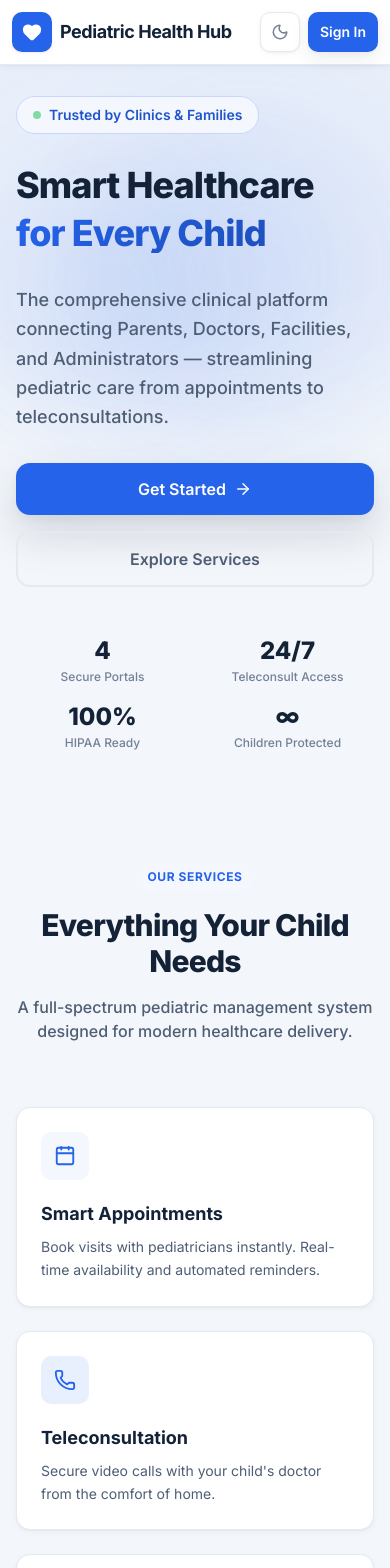
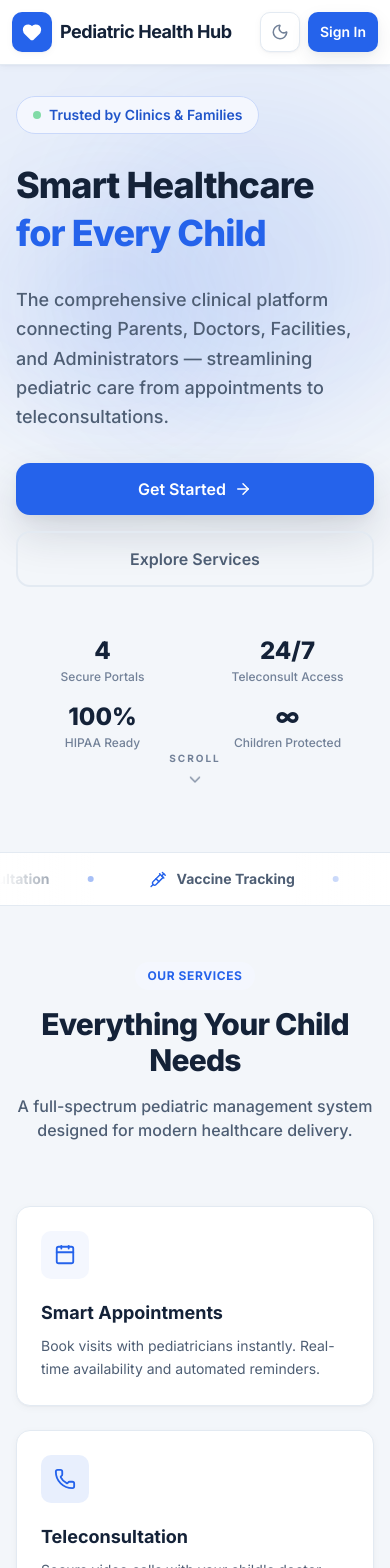
Before and after one commit to Sharmasheeno/pediatric-health-hub, a React (Vite) app in the folder frontend/: page / in a window 390 px wide. Shown: the top 1568 px of the page. Built offline with nearby package versions, Linux system fonts and the light colour scheme; no server answers.

Commit message:
Wow landing: hero motion video, scroll progress + marquee bars, scroll reveals, animated counters

```diff
--- a/frontend/src/App.jsx
+++ b/frontend/src/App.jsx
@@ -1,11 +1,12 @@
-import React, { useState } from 'react';
+import React, { useState, useEffect, useRef } from 'react';
 import { BrowserRouter, Routes, Route, Navigate } from 'react-router-dom';
 import { ProtectedRoute } from './components/ProtectedRoute';
 import { AuthLayout } from './layouts/AuthLayout';
 import { DashboardLayout } from './layouts/DashboardLayout';
 import { Login } from './pages/auth/Login';
 import { ForgotPassword } from './pages/auth/ForgotPassword';
-import { Sun, Moon, ArrowRight, Shield, Users, Stethoscope, Activity, Calendar, Syringe, Phone, Bot, BookOpen, ChevronRight } from 'lucide-react';
+import { Sun, Moon, ArrowRight, Shield, Users, Stethoscope, Activity, Calendar, Syringe, Phone, Bot, BookOpen, ChevronRight, ChevronDown } from 'lucide-react';
+import { Reveal } from './components/landing/Reveal';
 import useThemeStore from './store/themeStore';
 import { BrandLogo } from './components/BrandLogo';
 import { useBranding } from './contexts/useBranding';
@@ -47,10 +48,75 @@ const AppointmentRouter = () => {
 /* ============================================================
    PUBLIC LANDING PAGE
    ============================================================ */
+// Counts the leading number of a stat (e.g. "100%") up from zero the first
+// time it scrolls into view; non-numeric values render unchanged.
+const AnimatedNumber = ({ value }) => {
+  const ref = useRef(null);
+  const [display, setDisplay] = useState(value);
+
+  useEffect(() => {
+    const match = String(value).match(/^(\d+)(.*)$/);
+    if (!match || typeof IntersectionObserver === 'undefined') return undefined;
+    const target = parseInt(match[1], 10);
+    const suffix = match[2];
+    const el = ref.current;
+    if (!el) return undefined;
+    let raf;
+    const observer = new IntersectionObserver(([entry]) => {
+      if (!entry.isIntersecting) return;
+      observer.disconnect();
+      const duration = 1400;
+      const start = performance.now();
+      const tick = (now) => {
+        const t = Math.min(1, (now - start) / duration);
+        const eased = 1 - Math.pow(1 - t, 3);
+        setDisplay(`${Math.round(target * eased)}${suffix}`);
+        if (t < 1) raf = requestAnimationFrame(tick);
+      };
+      raf = requestAnimationFrame(tick);
+    }, { threshold: 0.4 });
+    observer.observe(el);
+    return () => { observer.disconnect(); if (raf) cancelAnimationFrame(raf); };
+  }, [value]);
+
+  return <span ref={ref}>{display}</span>;
+};
+
+const MARQUEE_ITEMS = [
+  { icon: Calendar, label: 'Smart Appointments' },
+  { icon: Phone, label: 'Teleconsultation' },
+  { icon: Syringe, label: 'Vaccine Tracking' },
+  { icon: Activity, label: 'Growth Analytics' },
+  { icon: Bot, label: 'AI Health Assistant' },
+  { icon: BookOpen, label: 'Health Education' },
+  { icon: Shield, label: 'Secure & HIPAA Ready' },
+  { icon: Stethoscope, label: 'Trusted Pediatricians' },
+];
 const PublicLanding = () => {
   const { isDark, toggleTheme } = useThemeStore();
   const branding = useBranding();
   const [wideBrandLogo, setWideBrandLogo] = useState(false);
+  const [scrollProgress, setScrollProgress] = useState(0);
+  const [navScrolled, setNavScrolled] = useState(false);
+
+  // Front scroll progress bar + navbar elevation on scroll (rAF-throttled)
+  useEffect(() => {
+    let ticking = false;
+    const onScroll = () => {
+      if (ticking) return;
+      ticking = true;
+      requestAnimationFrame(() => {
+        const el = document.documentElement;
+        const max = el.scrollHeight - el.clientHeight;
+        setScrollProgress(max > 0 ? Math.min(100, (el.scrollTop / max) * 100) : 0);
+        setNavScrolled(el.scrollTop > 8);
+        ticking = false;
+      });
+    };
+    onScroll();
+    window.addEventListener('scroll', onScroll, { passive: true });
+    return () => window.removeEventListener('scroll', onScroll);
+  }, []);
   const showWideBrandLogo = Boolean(branding.logoDataUrl && wideBrandLogo);
 
   const services = [
@@ -72,8 +138,16 @@ const PublicLanding = () => {
   return (
     <div className="min-h-screen bg-[var(--bg)] transition-colors duration-300">
 
+      {/* ── SCROLL PROGRESS BAR ── */}
+      <div className="fixed top-0 left-0 right-0 h-[3px] z-[60] bg-transparent" aria-hidden="true">
+        <div
+          className="h-full transition-[width] duration-150 ease-out"
+          style={{ width: `${scrollProgress}%`, background: 'linear-gradient(90deg, var(--color-primary-500), var(--color-teal), var(--color-primary-700))' }}
+        />
+      </div>
+
       {/* ── NAVBAR ── */}
-      <nav className="fixed top-0 inset-x-0 z-50 bg-[var(--surface)] backdrop-blur-xl border-b border-[var(--border)] shadow-[var(--shadow-sm)]">
+      <nav className={`fixed top-0 inset-x-0 z-50 bg-[var(--surface)] backdrop-blur-xl border-b border-[var(--border)] transition-shadow duration-300 ${navScrolled ? 'shadow-[var(--shadow-md)]' : 'shadow-[var(--shadow-sm)]'}`}>
         <div className="max-w-7xl mx-auto px-3 sm:px-6 h-[64px] sm:h-[72px] flex items-center justify-between gap-2">
           <div className="flex min-w-0 items-center gap-2 sm:gap-3">
             <BrandLogo className={showWideBrandLogo ? 'h-10 sm:h-12 w-[min(48vw,13rem)] shrink-0' : 'w-10 h-10 shrink-0'} iconSize={20} onImageLoad={aspectRatio => setWideBrandLogo(aspectRatio >= 2.3)} />
@@ -98,8 +172,8 @@ const PublicLanding = () => {
       <section className="relative pt-24 pb-14 sm:pt-28 sm:pb-20 lg:pt-36 lg:pb-28 px-4 sm:px-6 overflow-hidden">
         {/* Background orbs */}
         <div className="absolute top-0 left-1/2 -translate-x-1/2 w-[900px] h-[900px] bg-primary-500/5 dark:bg-primary-400/5 rounded-full blur-3xl -translate-y-1/2" />
-        <div className="absolute top-32 right-0 w-72 h-72 bg-teal/10 dark:bg-teal/5 rounded-full blur-3xl animate-float" />
-        <div className="absolute top-48 left-0 w-56 h-56 bg-violet/10 dark:bg-violet/5 rounded-full blur-3xl animate-float" style={{ animationDelay: '-3s' }} />
+        <div className="absolute top-32 right-0 w-72 h-72 bg-teal/10 dark:bg-teal/5 rounded-full blur-3xl animate-drift" />
+        <div className="absolute top-48 left-0 w-56 h-56 bg-violet/10 dark:bg-violet/5 rounded-full blur-3xl animate-drift" style={{ animationDelay: '-6s' }} />
 
         <div className="max-w-7xl mx-auto grid lg:grid-cols-2 gap-12 lg:gap-16 items-center relative z-10">
           {/* Left — Text */}
@@ -111,8 +185,9 @@ const PublicLanding = () => {
 
             <h1 className="text-3xl min-[380px]:text-4xl sm:text-5xl lg:text-6xl font-extrabold text-[var(--text-primary)] tracking-tight leading-[1.1]">
               Smart Healthcare
-              <span className="block mt-2" style={{
-                background: 'linear-gradient(135deg, var(--color-primary-600), var(--color-primary-800))',
+              <span className="block mt-2 animate-gradient-pan" style={{
+                background: 'linear-gradient(135deg, var(--color-primary-600), var(--color-teal), var(--color-primary-800), var(--color-primary-600))',
+                backgroundSize: '220% 220%',
                 WebkitBackgroundClip: 'text',
                 WebkitTextFillColor: 'transparent'
               }}>for Every Child</span>
@@ -135,7 +210,7 @@ const PublicLanding = () => {
             <div className="grid grid-cols-2 sm:grid-cols-4 gap-x-3 gap-y-4 sm:gap-6 pt-4">
               {stats.map((s, i) => (
                 <div key={i} className="text-center sm:text-left">
-                  <div className="text-2xl font-extrabold text-[var(--text-primary)]">{s.value}</div>
+                  <div className="text-2xl font-extrabold text-[var(--text-primary)]"><AnimatedNumber value={s.value} /></div>
                   <div className="text-xs font-medium text-[var(--text-muted)] mt-0.5">{s.label}</div>
                 </div>
               ))}
@@ -145,11 +220,16 @@ const PublicLanding = () => {
           {/* Right — Hero Image */}
           <div className="relative animate-slide-up hidden lg:block">
             <div className="relative rounded-[var(--radius-2xl)] overflow-hidden shadow-2xl border border-[var(--border)]">
-              <img
-                src="https://images.unsplash.com/photo-1581056771107-24ca5f033842?w=800&q=80"
-                alt="Pediatric doctor examining a child"
-                className="w-full h-[480px] object-cover"
-                loading="eager"
+              <video
+                src="/hero-motion.mp4"
+                poster="https://images.unsplash.com/photo-1581056771107-24ca5f033842?w=800&q=80"
+                autoPlay
+                muted
+                loop
+                playsInline
+                preload="metadata"
+                aria-label="Pediatric doctor examining a smiling child while the mother watches"
+                className="w-full h-[480px] object-cover animate-ken-burns"
               />
               <div className="absolute inset-0 bg-gradient-to-t from-primary-900/40 via-transparent to-transparent" />
               <div className="absolute bottom-6 left-6 right-6">
@@ -167,6 +247,17 @@ const PublicLanding = () => {
               </div>
             </div>
             {/* Floating card */}
+            <div className="absolute -right-6 bottom-28 bg-[var(--surface)] rounded-[var(--radius-md)] p-4 shadow-xl border border-[var(--border)] animate-float z-10" style={{ animationDelay: '-4s' }}>
+              <div className="flex items-center gap-3">
+                <div className="w-9 h-9 rounded-full bg-warning/10 flex items-center justify-center">
+                  <Syringe size={18} className="text-warning" />
+                </div>
+                <div>
+                  <div className="text-sm font-bold text-[var(--text-primary)]">Vaccine Reminder</div>
+                  <div className="text-xs text-[var(--text-muted)] font-medium">Pentavalent · Due in 5 days</div>
+                </div>
+              </div>
+            </div>
             <div className="absolute -left-8 top-12 bg-[var(--surface)] rounded-[var(--radius-md)] p-4 shadow-xl border border-[var(--border)] animate-float" style={{ animationDelay: '-2s' }}>
               <div className="flex items-center gap-3">
                 <div className="w-9 h-9 rounded-full bg-primary-100 dark:bg-primary-900 flex items-center justify-center">
@@ -180,12 +271,34 @@ const PublicLanding = () => {
             </div>
           </div>
         </div>
+        {/* Scroll cue */}
+        <div className="relative z-10 flex justify-center pb-2 lg:pb-0">
+          <a href="#services" aria-label="Scroll down to services" className="flex flex-col items-center gap-1 text-[var(--text-muted)] hover:text-primary-600 transition-colors">
+            <span className="text-[10px] font-bold uppercase tracking-[0.2em]">Scroll</span>
+            <ChevronDown size={18} className="animate-bounce-soft" />
+          </a>
+        </div>
       </section>
+
+      {/* ── SCROLLING MARQUEE BAR ── */}
+      <div className="relative border-y border-[var(--border)] bg-[var(--surface)] py-4 overflow-hidden" aria-hidden="true">
+        <div className="marquee-track flex w-max animate-marquee gap-0">
+          {[...MARQUEE_ITEMS, ...MARQUEE_ITEMS].map((item, i) => (
+            <span key={i} className="flex items-center gap-2.5 px-7 text-sm font-bold text-[var(--text-secondary)] whitespace-nowrap">
+              <item.icon size={17} className="text-primary-600 dark:text-primary-400" />
+              {item.label}
+              <span className="ml-7 h-1.5 w-1.5 rounded-full bg-primary-300 dark:bg-primary-700" />
+            </span>
+          ))}
+        </div>
+        <div className="pointer-events-none absolute inset-y-0 left-0 w-24 bg-gradient-to-r from-[var(--surface)] to-transparent" />
+        <div className="pointer-events-none absolute inset-y-0 right-0 w-24 bg-gradient-to-l from-[var(--surface)] to-transparent" />
+      </div>
 
       {/* ── SERVICES ── */}
       <section id="services" className="py-14 sm:py-20 lg:py-28 px-4 sm:px-6">
         <div className="max-w-7xl mx-auto">
-          <div className="text-center mb-16 space-y-4 animate-fade-in">
+          <Reveal className="text-center mb-16 space-y-4">
             <div className="inline-flex items-center gap-2 px-3 py-1.5 rounded-full bg-primary-50 dark:bg-primary-950 text-primary-600 dark:text-primary-400 text-xs font-bold uppercase tracking-wider">
               Our Services
             </div>
@@ -195,17 +308,19 @@ const PublicLanding = () => {
             <p className="text-[var(--text-secondary)] font-medium max-w-2xl mx-auto">
               A full-spectrum pediatric management system designed for modern healthcare delivery.
             </p>
-          </div>
+          </Reveal>
 
           <div className="grid sm:grid-cols-2 lg:grid-cols-3 gap-6">
             {services.map((s, i) => (
-              <div key={i} className="group p-6 rounded-[var(--radius-md)] bg-[var(--surface)] border border-[var(--border)] hover:border-primary-300 dark:hover:border-primary-700 shadow-[var(--shadow-sm)] hover:shadow-[var(--shadow-lg)] transition-all duration-300 hover:-translate-y-1">
-                <div className={`w-12 h-12 rounded-[var(--radius-sm)] ${s.color} flex items-center justify-center mb-5`}>
-                  <s.icon size={22} />
+              <Reveal key={i} delay={(i % 3) * 110}>
+                <div className="group h-full p-6 rounded-[var(--radius-md)] bg-[var(--surface)] border border-[var(--border)] hover:border-primary-300 dark:hover:border-primary-700 shadow-[var(--shadow-sm)] hover:shadow-[var(--shadow-lg)] transition-all duration-300 hover:-translate-y-1">
+                  <div className={`w-12 h-12 rounded-[var(--radius-sm)] ${s.color} flex items-center justify-center mb-5 transition-transform duration-300 group-hover:scale-110 group-hover:-rotate-6`}>
+                    <s.icon size={22} />
+                  </div>
+                  <h3 className="text-lg font-bold text-[var(--text-primary)] mb-2">{s.title}</h3>
+                  <p className="text-sm text-[var(--text-secondary)] leading-relaxed">{s.desc}</p>
                 </div>
-                <h3 className="text-lg font-bold text-[var(--text-primary)] mb-2">{s.title}</h3>
-                <p className="text-sm text-[var(--text-secondary)] leading-relaxed">{s.desc}</p>
-              </div>
+              </Reveal>
             ))}
           </div>
         </div>
@@ -215,7 +330,7 @@ const PublicLanding = () => {
       <section className="py-20 lg:py-28 px-6 bg-[var(--surface-soft)]">
         <div className="max-w-7xl mx-auto grid lg:grid-cols-2 gap-12 lg:gap-20 items-center">
           {/* Image */}
-          <div className="relative rounded-[var(--radius-2xl)] overflow-hidden shadow-xl border border-[var(--border)]">
+          <Reveal variant="left" className="relative rounded-[var(--radius-2xl)] overflow-hidden shadow-xl border border-[var(--border)]">
             <img
               src="https://images.unsplash.com/photo-1609220136736-443140cffec6?w=800&q=80"
               alt="Happy mother with healthy child at pediatric clinic"
@@ -223,10 +338,10 @@ const PublicLanding = () => {
               loading="lazy"
             />
             <div className="absolute inset-0 bg-gradient-to-r from-primary-900/30 via-transparent to-transparent" />
-          </div>
+          </Reveal>
 
           {/* Text */}
-          <div className="space-y-6">
+          <Reveal variant="right" className="space-y-6">
             <div className="inline-flex items-center gap-2 px-3 py-1.5 rounded-full bg-teal/10 text-teal text-xs font-bold uppercase tracking-wider">
               Why Choose Us
             </div>
@@ -254,21 +369,21 @@ const PublicLanding = () => {
             <a href="/login" className="inline-flex items-center gap-2 px-6 py-3 bg-primary-600 hover:bg-primary-700 text-[var(--color-primary-foreground)] rounded-[var(--radius-sm)] font-semibold text-sm shadow-md hover:shadow-lg transition-all mt-4">
               Start Using the Platform <ArrowRight size={16} />
             </a>
-          </div>
+          </Reveal>
         </div>
       </section>
 
       {/* ── PORTALS OVERVIEW ── */}
       <section className="py-20 lg:py-28 px-6">
         <div className="max-w-7xl mx-auto">
-          <div className="text-center mb-16 space-y-4">
+          <Reveal className="text-center mb-16 space-y-4">
             <h2 className="text-3xl sm:text-4xl font-extrabold text-[var(--text-primary)] tracking-tight">
               One Platform, Four Portals
             </h2>
             <p className="text-[var(--text-secondary)] font-medium max-w-2xl mx-auto">
               Each user role gets a tailored experience designed for their specific needs.
             </p>
-          </div>
+          </Reveal>
 
           <div className="grid sm:grid-cols-2 lg:grid-cols-4 gap-6">
             {[
@@ -277,7 +392,8 @@ const PublicLanding = () => {
               { role: 'Facility', icon: Activity, desc: 'Oversee staff, manage departments, monitor facility operations.', img: 'https://images.unsplash.com/photo-1519494026892-80bbd2d6fd0d?w=400&q=80' },
               { role: 'Admin', icon: Shield, desc: 'Control users, permissions, system analytics, and audit logs.', img: 'https://images.unsplash.com/photo-1551434678-e076c223a692?w=400&q=80' },
             ].map((p, i) => (
-              <div key={i} className="group rounded-[var(--radius-lg)] overflow-hidden bg-[var(--surface)] border border-[var(--border)] hover:border-primary-300 dark:hover:border-primary-700 shadow-[var(--shadow-sm)] hover:shadow-[var(--shadow-lg)] transition-all duration-300 hover:-translate-y-1">
+              <Reveal key={i} delay={i * 110} className="h-full">
+              <div className="group h-full rounded-[var(--radius-lg)] overflow-hidden bg-[var(--surface)] border border-[var(--border)] hover:border-primary-300 dark:hover:border-primary-700 shadow-[var(--shadow-sm)] hover:shadow-[var(--shadow-lg)] transition-all duration-300 hover:-translate-y-1">
                 <div className="h-40 overflow-hidden">
                   <img src={p.img} alt={`${p.role} portal`} className="w-full h-full object-cover group-hover:scale-105 transition-transform duration-500" loading="lazy" />
                 </div>
@@ -289,6 +405,7 @@ const PublicLanding = () => {
                   <p className="text-sm text-[var(--text-secondary)] leading-relaxed">{p.desc}</p>
                 </div>
               </div>
+              </Reveal>
             ))}
           </div>
         </div>
@@ -296,8 +413,10 @@ const PublicLanding = () => {
 
       {/* ── CTA BANNER ── */}
       <section className="py-20 px-6">
-        <div className="max-w-4xl mx-auto text-center rounded-[var(--radius-2xl)] p-12 lg:p-16 relative overflow-hidden" style={{
-          background: 'linear-gradient(135deg, #122238 0%, color-mix(in srgb, var(--color-primary-900) 78%, #193954) 58%, var(--color-primary-800) 100%)'
+        <Reveal variant="zoom">
+        <div className="max-w-4xl mx-auto text-center rounded-[var(--radius-2xl)] p-12 lg:p-16 relative overflow-hidden animate-gradient-pan" style={{
+          background: 'linear-gradient(135deg, #122238 0%, color-mix(in srgb, var(--color-primary-900) 78%, #193954) 58%, var(--color-primary-800) 100%)',
+          backgroundSize: '200% 200%'
         }}>
           <div className="absolute top-0 right-0 w-80 h-80 rounded-full opacity-25" style={{ background: 'radial-gradient(circle, var(--color-primary-400) 0%, transparent 70%)' }} />
           <div className="absolute bottom-0 left-0 w-64 h-64 rounded-full opacity-10" style={{ background: 'radial-gradient(circle, rgba(147,197,253,0.5) 0%, transparent 70%)' }} />
@@ -313,6 +432,7 @@ const PublicLanding = () => {
             </a>
           </div>
         </div>
+        </Reveal>
       </section>
 
       {/* ── FOOTER ── */}
--- /dev/null
+++ b/frontend/src/components/landing/Reveal.jsx
@@ -0,0 +1,47 @@
+import React, { useEffect, useRef } from 'react';
+
+/**
+ * Reveal — scroll-triggered entrance animation for the public landing page.
+ *
+ * Wraps content in a div that starts hidden (see the `.reveal` classes in
+ * index.css) and fades/slides in the first time it enters the viewport.
+ * `variant`: up (default) | left | right | zoom. `delay` staggers groups
+ * of cards (milliseconds). Reduced-motion users are covered by the global
+ * prefers-reduced-motion rule in index.css.
+ */
+export const Reveal = ({ children, variant = 'up', delay = 0, className = '', ...props }) => {
+  const ref = useRef(null);
+
+  useEffect(() => {
+    const el = ref.current;
+    if (!el) return undefined;
+    if (typeof IntersectionObserver === 'undefined') {
+      el.classList.add('is-visible');
+      return undefined;
+    }
+    const observer = new IntersectionObserver(
+      ([entry]) => {
+        if (entry.isIntersecting) {
+          el.classList.add('is-visible');
+          observer.disconnect();
+        }
+      },
+      { threshold: 0.12, rootMargin: '0px 0px -48px 0px' }
+    );
+    observer.observe(el);
+    return () => observer.disconnect();
+  }, []);
+
+  const variantClass = variant === 'up' ? '' : `reveal-${variant}`;
+
+  return (
+    <div
+      ref={ref}
+      className={`reveal ${variantClass} ${className}`}
+      style={{ '--reveal-delay': `${delay}ms` }}
+      {...props}
+    >
+      {children}
+    </div>
+  );
+};
--- a/frontend/src/index.css
+++ b/frontend/src/index.css
@@ -49,6 +49,12 @@
   --animate-slide-up: slide-up 0.5s ease-out;
   --animate-float: float 6s ease-in-out infinite;
   --animate-pulse-slow: pulse 3s cubic-bezier(0.4, 0, 0.6, 1) infinite;
+  /* Landing-page motion (public site) */
+  --animate-marquee: marquee 36s linear infinite;
+  --animate-gradient-pan: gradient-pan 7s ease infinite;
+  --animate-ken-burns: ken-burns 20s ease-in-out infinite alternate;
+  --animate-drift: drift 14s ease-in-out infinite;
+  --animate-bounce-soft: bounce-soft 2.2s ease-in-out infinite;
 
   @keyframes fade-in {
     from { opacity: 0; }
@@ -62,7 +68,53 @@
     0%, 100% { transform: translateY(0px); }
     50% { transform: translateY(-20px); }
   }
+  /* Infinite ticker — track holds two copies and shifts by exactly one */
+  @keyframes marquee {
+    from { transform: translateX(0); }
+    to { transform: translateX(-50%); }
+  }
+  /* Slow pan for animated gradient text / banners (needs background-size 200%) */
+  @keyframes gradient-pan {
+    0%, 100% { background-position: 0% 50%; }
+    50% { background-position: 100% 50%; }
+  }
+  /* Gentle cinematic zoom for the hero video */
+  @keyframes ken-burns {
+    from { transform: scale(1); }
+    to { transform: scale(1.08); }
+  }
+  /* Slow organic drift for hero background orbs */
+  @keyframes drift {
+    0%, 100% { transform: translate(0, 0) scale(1); }
+    33% { transform: translate(24px, -18px) scale(1.06); }
+    66% { transform: translate(-18px, 14px) scale(0.97); }
+  }
+  @keyframes bounce-soft {
+    0%, 100% { transform: translateY(0); opacity: 0.9; }
+    50% { transform: translateY(8px); opacity: 0.5; }
+  }
 }
+
+/* ============================================
+   SCROLL-REVEAL (landing) — driven by the Reveal
+   component's IntersectionObserver adding .is-visible
+   ============================================ */
+.reveal {
+  opacity: 0;
+  transform: translateY(30px);
+  transition: opacity 0.9s ease, transform 0.9s cubic-bezier(0.22, 1, 0.36, 1);
+  transition-delay: var(--reveal-delay, 0ms);
+  will-change: opacity, transform;
+}
+.reveal-left { transform: translateX(-38px); }
+.reveal-right { transform: translateX(38px); }
+.reveal-zoom { transform: scale(0.94); }
+.reveal.is-visible {
+  opacity: 1;
+  transform: none;
+}
+/* Marquee pauses when the visitor hovers it */
+.marquee-track:hover { animation-play-state: paused; }
 
 /* ============================================
    CSS CUSTOM PROPERTIES — LIGHT / DARK SURFACES
```
